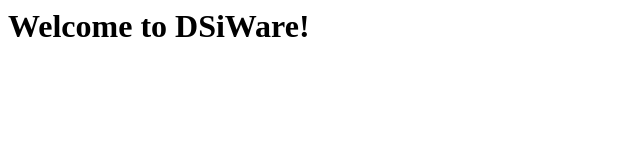
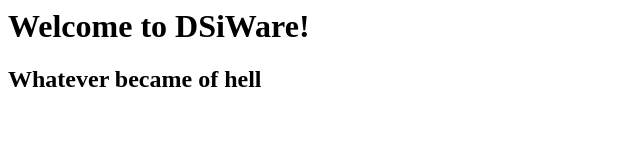
Before and after one commit to dsient/BlueCircuitCLI, a plain HTML site: page index.html in a window 1280 px wide. Shown: the whole page, without its empty margins (0-640 px from the left). Drawn offline with Linux system fonts and the light colour scheme.

Commit message:
Update index.html

```diff
--- a/index.html
+++ b/index.html
@@ -1 +1,2 @@
 <h1>Welcome to DSiWare!</h1>
+<h2>Whatever became of hell</h2>
```
